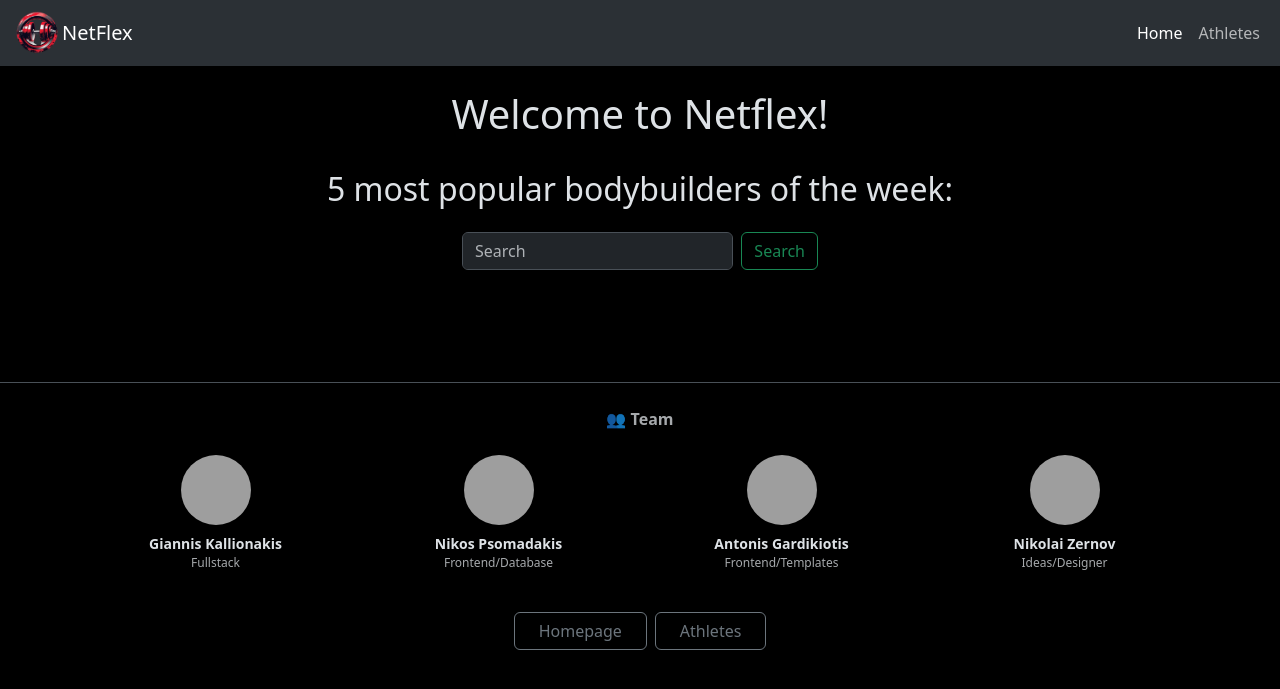
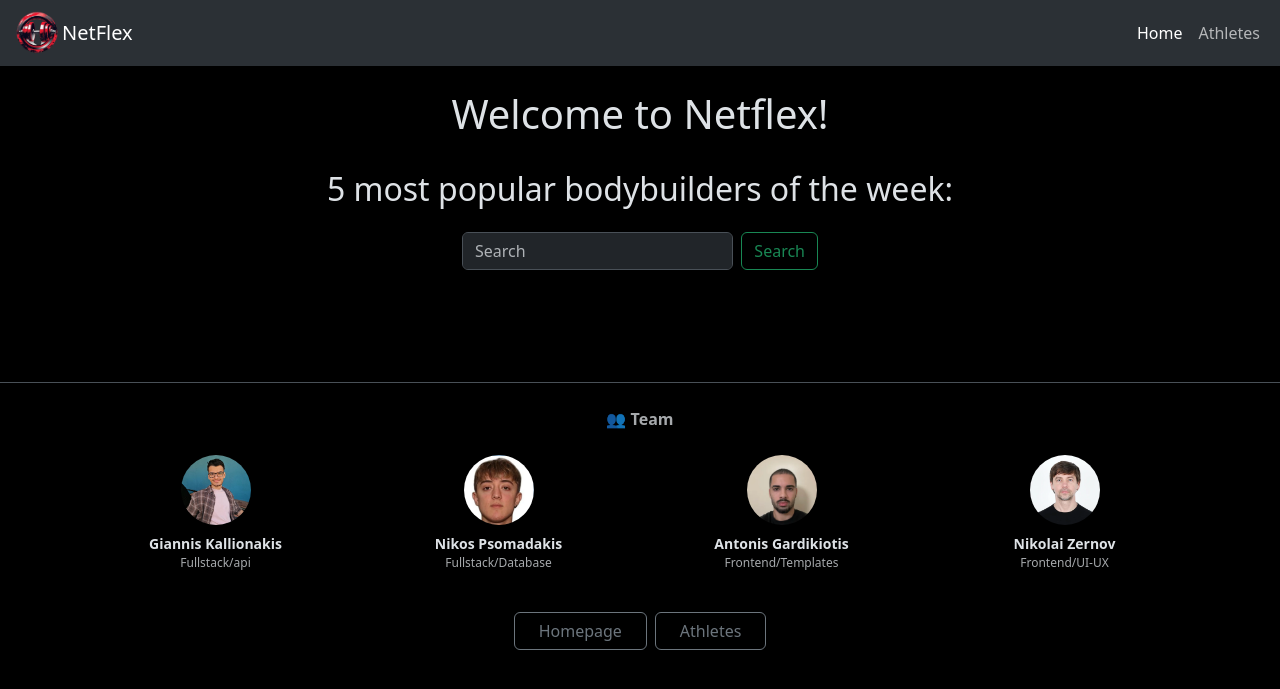
Before and after one commit to Nik3p/Web-dev-project, a Flask app: page / in a window 1280 px wide. Shown: the top 689 px of the page. Run offline with Flask 3, Linux system fonts and the light colour scheme; data that the repository does not hold is empty; some libraries are stand-ins or nearby versions; grey boxes are pictures that could not be loaded.

Commit message:
footer done

```diff
--- a/templates/base.html
+++ b/templates/base.html
@@ -55,13 +55,13 @@
                     <img src="{{ url_for('static', filename='assets/images/giannis.jpg') }}"
                         class="rounded-circle mb-2" width="70" height="70" style="object-fit:cover;">
                     <p class="mb-0 small fw-semibold">Giannis Kallionakis</p>
-                    <p class="text-body-secondary" style="font-size:0.75rem;">Fullstack</p>
+                    <p class="text-body-secondary" style="font-size:0.75rem;">Fullstack/api</p>
                 </div>
                 <div class="col-6 col-md-3 text-center">
                     <img src="{{ url_for('static', filename='assets/images/nikos.jpg') }}"
                         class="rounded-circle mb-2" width="70" height="70" style="object-fit:cover;">
                     <p class="mb-0 small fw-semibold">Nikos Psomadakis</p>
-                    <p class="text-body-secondary" style="font-size:0.75rem;">Frontend/Database</p>
+                    <p class="text-body-secondary" style="font-size:0.75rem;">Fullstack/Database</p>
                 </div>
                 <div class="col-6 col-md-3 text-center">
                     <img src="{{ url_for('static', filename='assets/images/antonis.jpg') }}"
@@ -73,7 +73,7 @@
                     <img src="{{ url_for('static', filename='assets/images/nikolai.jpg') }}"
                         class="rounded-circle mb-2" width="70" height="70" style="object-fit:cover;">
                     <p class="mb-0 small fw-semibold">Nikolai Zernov</p>
-                    <p class="text-body-secondary" style="font-size:0.75rem;">Ideas/Designer</p>
+                    <p class="text-body-secondary" style="font-size:0.75rem;">Frontend/UI-UX</p>
                 </div>
             </div>
 
```
Also changed, not shown: static/assets/images/antonis.jpg (added), static/assets/images/giannis.jpg (added), static/assets/images/nikolai.jpg (added), static/assets/images/nikos.jpg (added).
